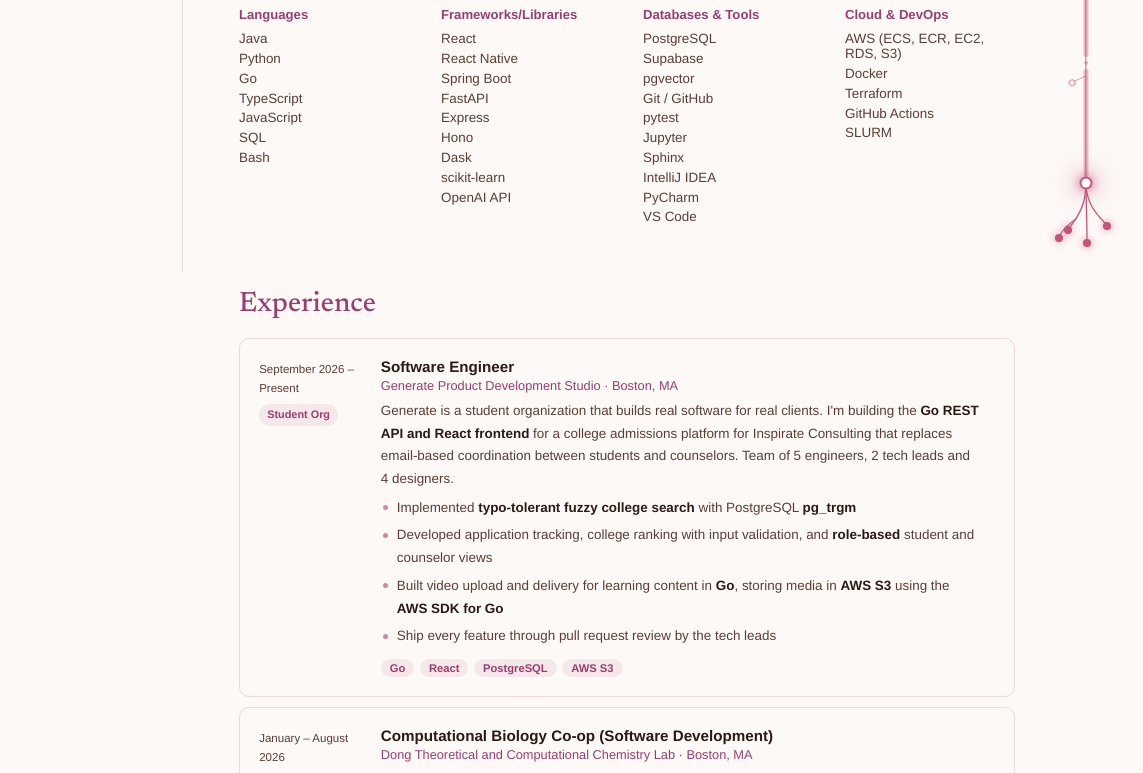
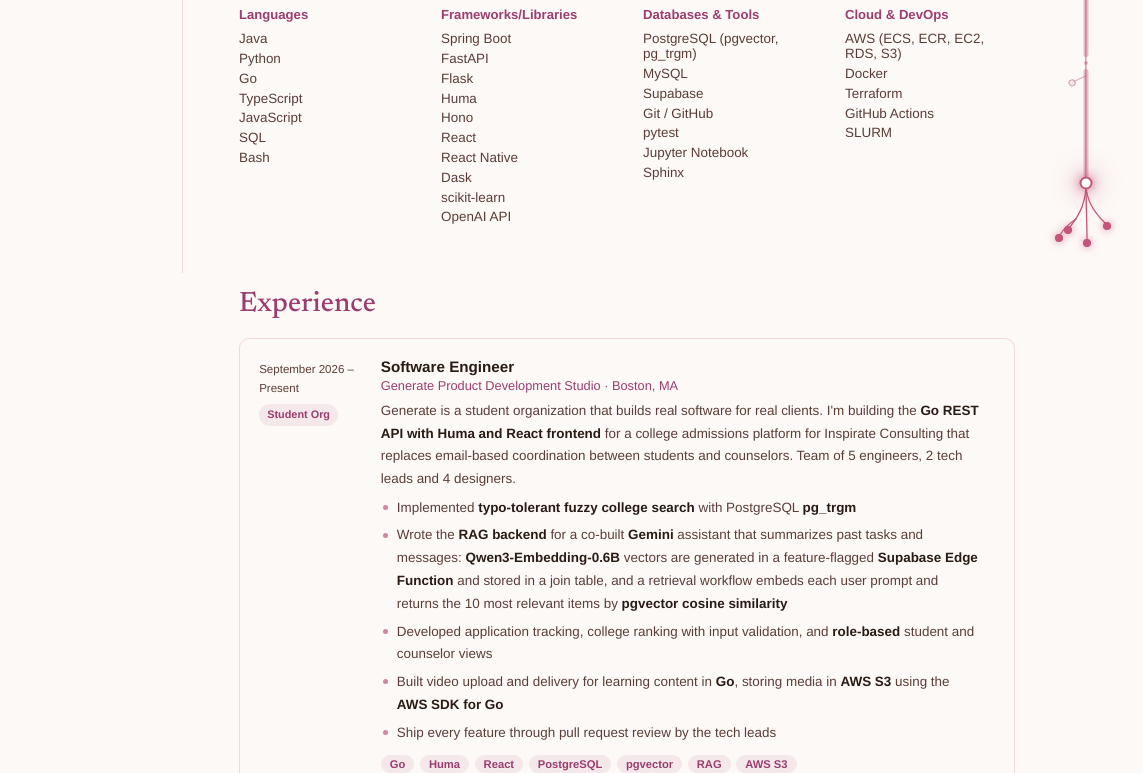
Before and after one commit to mwanta/mwanta.github.io, a plain HTML site: page index.html in a window 1280 px wide. Shown: the part 527-1300 px from the top of the page, 137-1280 px from the left. Drawn offline with Linux system fonts and the light colour scheme.

Commit message:
RAG update

```diff
--- a/index.html
+++ b/index.html
@@ -82,12 +82,13 @@
         <div class="skill-group">
           <div class="skill-group-label">Frameworks/Libraries</div>
           <ul>
+            <li>Spring Boot</li>
+            <li>FastAPI</li>
+            <li>Flask</li>
+            <li>Huma</li>
+            <li>Hono</li>
             <li>React</li>
             <li>React Native</li>
-            <li>Spring Boot</li>
-            <li>FastAPI</li>
-            <li>Express</li>
-            <li>Hono</li>
             <li>Dask</li>
             <li>scikit-learn</li>
             <li>OpenAI API</li>
@@ -96,16 +97,13 @@
         <div class="skill-group">
           <div class="skill-group-label">Databases &amp; Tools</div>
           <ul>
-            <li>PostgreSQL</li>
+            <li>PostgreSQL (pgvector, pg_trgm)</li>
+            <li>MySQL</li>
             <li>Supabase</li>
-            <li>pgvector</li>
             <li>Git / GitHub</li>
             <li>pytest</li>
-            <li>Jupyter</li>
+            <li>Jupyter Notebook</li>
             <li>Sphinx</li>
-            <li>IntelliJ IDEA</li>
-            <li>PyCharm</li>
-            <li>VS Code</li>
           </ul>
         </div>
         <div class="skill-group">
@@ -134,9 +132,10 @@
             <div class="exp-title">Software Engineer</div>
             <div class="exp-company">Generate Product Development Studio · Boston, MA</div>
             <div class="exp-desc">
-              <p>Generate is a student organization that builds real software for real clients. I'm building the <strong>Go REST API and React frontend</strong> for a college admissions platform for Inspirate Consulting that replaces email-based coordination between students and counselors. Team of 5 engineers, 2 tech leads and 4 designers.</p>
+              <p>Generate is a student organization that builds real software for real clients. I'm building the <strong>Go REST API with Huma and React frontend</strong> for a college admissions platform for Inspirate Consulting that replaces email-based coordination between students and counselors. Team of 5 engineers, 2 tech leads and 4 designers.</p>
               <ul>
                 <li>Implemented <strong>typo-tolerant fuzzy college search</strong> with PostgreSQL <strong>pg_trgm</strong></li>
+                <li>Wrote the <strong>RAG backend</strong> for a co-built <strong>Gemini</strong> assistant that summarizes past tasks and messages: <strong>Qwen3-Embedding-0.6B</strong> vectors are generated in a feature-flagged <strong>Supabase Edge Function</strong> and stored in a join table, and a retrieval workflow embeds each user prompt and returns the 10 most relevant items by <strong>pgvector cosine similarity</strong></li>
                 <li>Developed application tracking, college ranking with input validation, and <strong>role-based</strong> student and counselor views</li>
                 <li>Built video upload and delivery for learning content in <strong>Go</strong>, storing media in <strong>AWS S3</strong> using the <strong>AWS SDK for Go</strong></li>
                 <li>Ship every feature through pull request review by the tech leads</li>
@@ -144,8 +143,11 @@
             </div>
             <div class="exp-tags">
               <span class="tag">Go</span>
+              <span class="tag">Huma</span>
               <span class="tag">React</span>
               <span class="tag">PostgreSQL</span>
+              <span class="tag">pgvector</span>
+              <span class="tag">RAG</span>
               <span class="tag">AWS S3</span>
             </div>
           </div>
@@ -219,10 +221,10 @@
               <svg viewBox="0 0 24 24"><line x1="7" y1="17" x2="17" y2="7"/><polyline points="7 7 17 7 17 17"/></svg>
             </div>
             <div class="proj-desc">
-              <p>Full-stack mobile meal and workout planner with an <strong>agentic AI layer</strong> that generates personalized weekly plans from macro targets, dietary preferences and essential amino acid completeness.</p>
+              <p>Full-stack mobile meal planner helping plant-based users meet daily targets for all 9 essential amino acids.</p>
               <ul>
                 <li><strong>Hono/TypeScript REST backend</strong> with a class-based service layer and <strong>shared types</strong> between frontend and backend; Supabase with pgvector; JWT auth</li>
-                <li><strong>Expo / React Native</strong> onboarding that captures diet, deficiencies, injuries, cooking constraints and workout preferences</li>
+                <li><strong>Expo / React Native</strong> onboarding that captures diet, deficiencies, cooking constraints and food preferences</li>
                 <li><span class="desc-label">In progress</span> Groq-powered <strong>agentic recommendation engine with tool use</strong>, real-time SSE streaming, injury-aware workout scheduling, and a FastAPI <strong>contextual bandit</strong> sidecar that adapts recommendations over time</li>
               </ul>
             </div>
```
